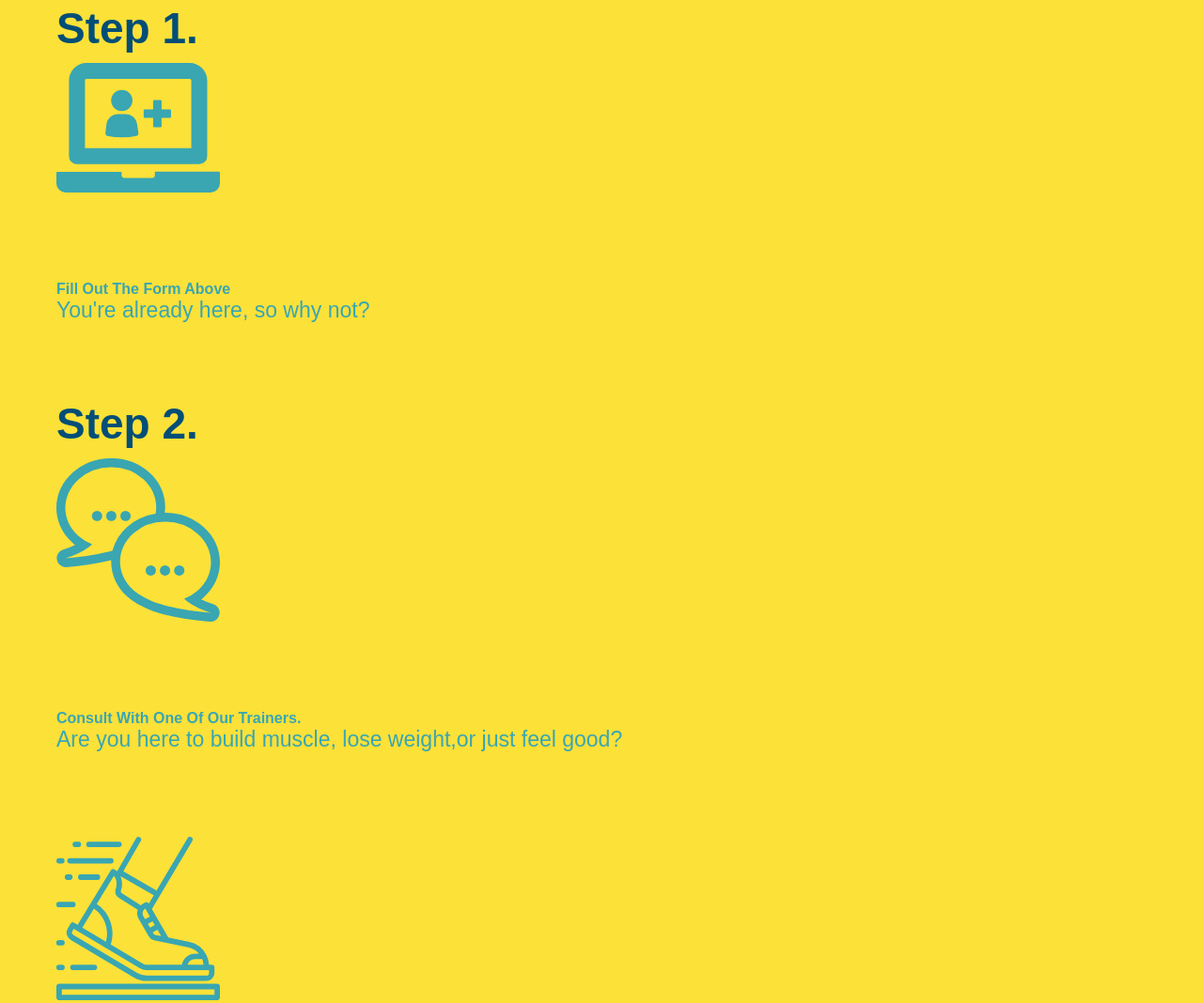
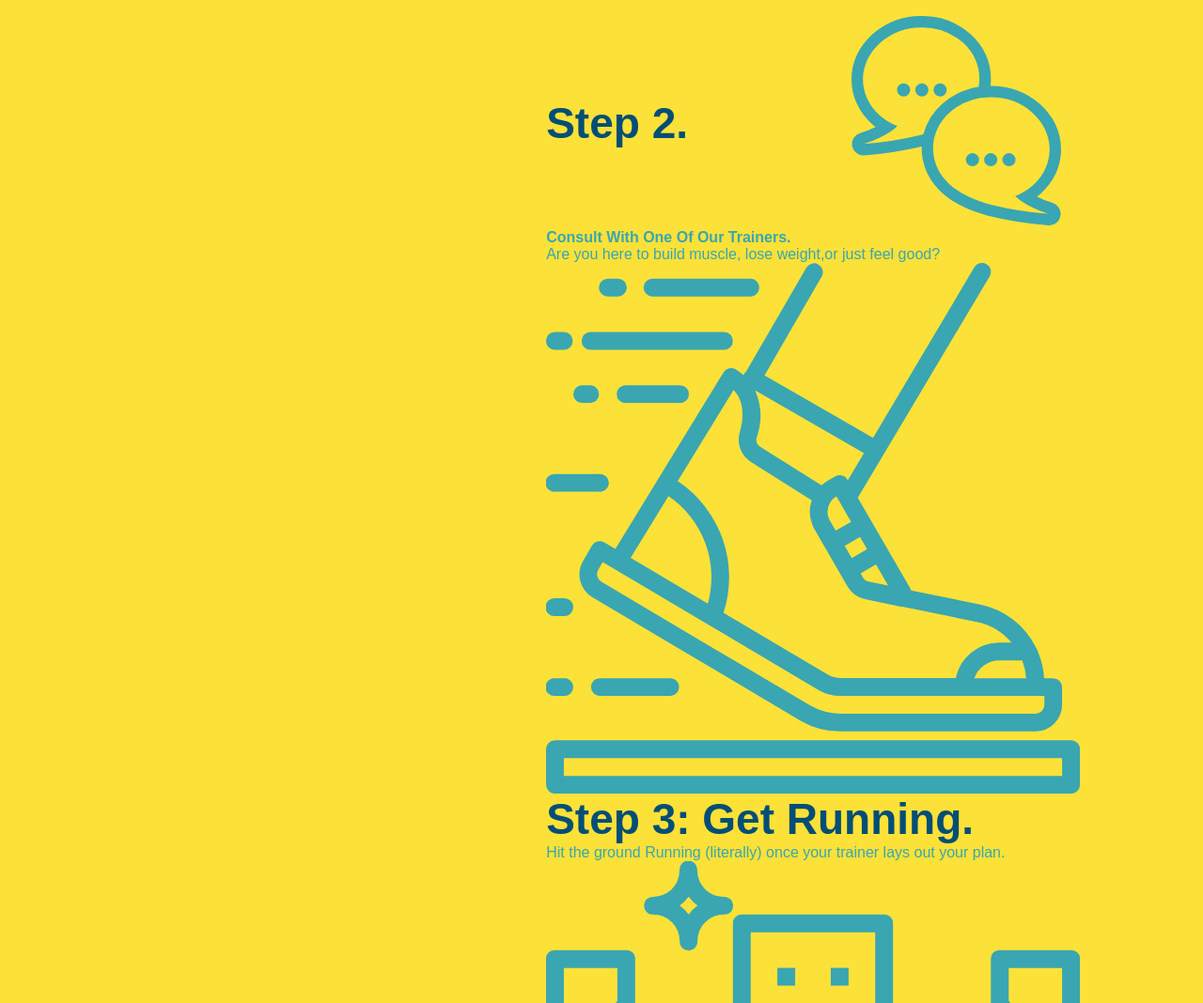
Before and after one commit to Flying-dink/Flying-dink.github.io, a plain HTML site: page index.html in a window 1280 px wide. Shown: the part 1338-2406 px from the top of the page at 94% size. Drawn offline with Linux system fonts and the light colour scheme.

Commit message:
add flexbox to the steps

```diff
--- a/assets/css/style.css
+++ b/assets/css/style.css
@@ -142,29 +142,49 @@ section {
   margin: 0 auto;
 }
 .steps {
-
-  background: #fce138;
-
+  background: #fce138
 }
-.steps div {
-  margin-bottom: 80px;
+.step {
+  margin:  50px auto;
+  padding-bottom: 50px;
+  width: 80%;
+  border-bottom: 1px solid #39a6b2;
+  display: flex;
+  flex-wrap: wrap;
+  align-items: center;
+  justify-content: space-between;
 }
-.steps img {
-  width: 15%;
-  margin: 10px 0;
-}
-.steps h3 {
+.step h3 {
   color:  #024e76;
   font-size: 46px;
-  margin-top: 10px;
+  flex: 1 30%;
 }
-.steps p {
+.step-info {
+  flex: 2 70%;
+  display: flex;
+  flex-wrap: wrap;
+  align-items: center;
+}
+.step-img {
+  flex: 1 12%;
+  margin-right: 20px;
+}
+.step-img img {
+  max-width: 100%;
+}
+.step-text {
+  flex: 12;
+}
+.step-text p {
   color: #39a6b2;
-  font-size: 23px;
+  font-size: 18px;
 }
-.steps span {
-  font-size: 38px;
+.step-text h4 {
+  font-size: 26px;
+  line-height: 1.5;
+  color:  #024e76;
 }
+
 .section-title {
   padding-bottom: 20px;
   text-align: center;
--- a/index.html
+++ b/index.html
@@ -88,7 +88,7 @@
             <h2 class="section-title secondary border">
                 What You Do
             </h2>
-            </div>
+         <div>
         <div class="step">
             <h3>Step 1.</h3>
             <div class="step-info">
@@ -100,6 +100,8 @@
                     <p>You're already here, so why not?</p>
                     </div>
                 </div>
+                </div>
+                <div>
                 <div class="step">
                     <h3>Step 2.</h3>
                     <div class="step-img">
@@ -110,14 +112,21 @@
                     <p>Are you here to build muscle, lose weight,or just feel good?</p>
                     </div>
                     <img src=".\assets\css\step-3.svg"alt="">
+                    <div>
                     <h3>Step 3: <span>Get Running.</span></h3>
                     <p>Hit the ground Running (literally) once your trainer lays out your plan.</p>
                     </div>
                     <img src=".\assets\css\step-4.svg"alt=""/>
+                </div>
+                <div>
                     <h3>Step 4: <span>See Results.</span></h3>
                     <p>Bi-weekly checkins with your trainer will keep you focused.</p>
                     </div>
+
                     </section>
+                </div>
+                    </body>
+
                     <!--meet the trainers section-->
 
                     <section id="your trainers" class="trainers">
```
